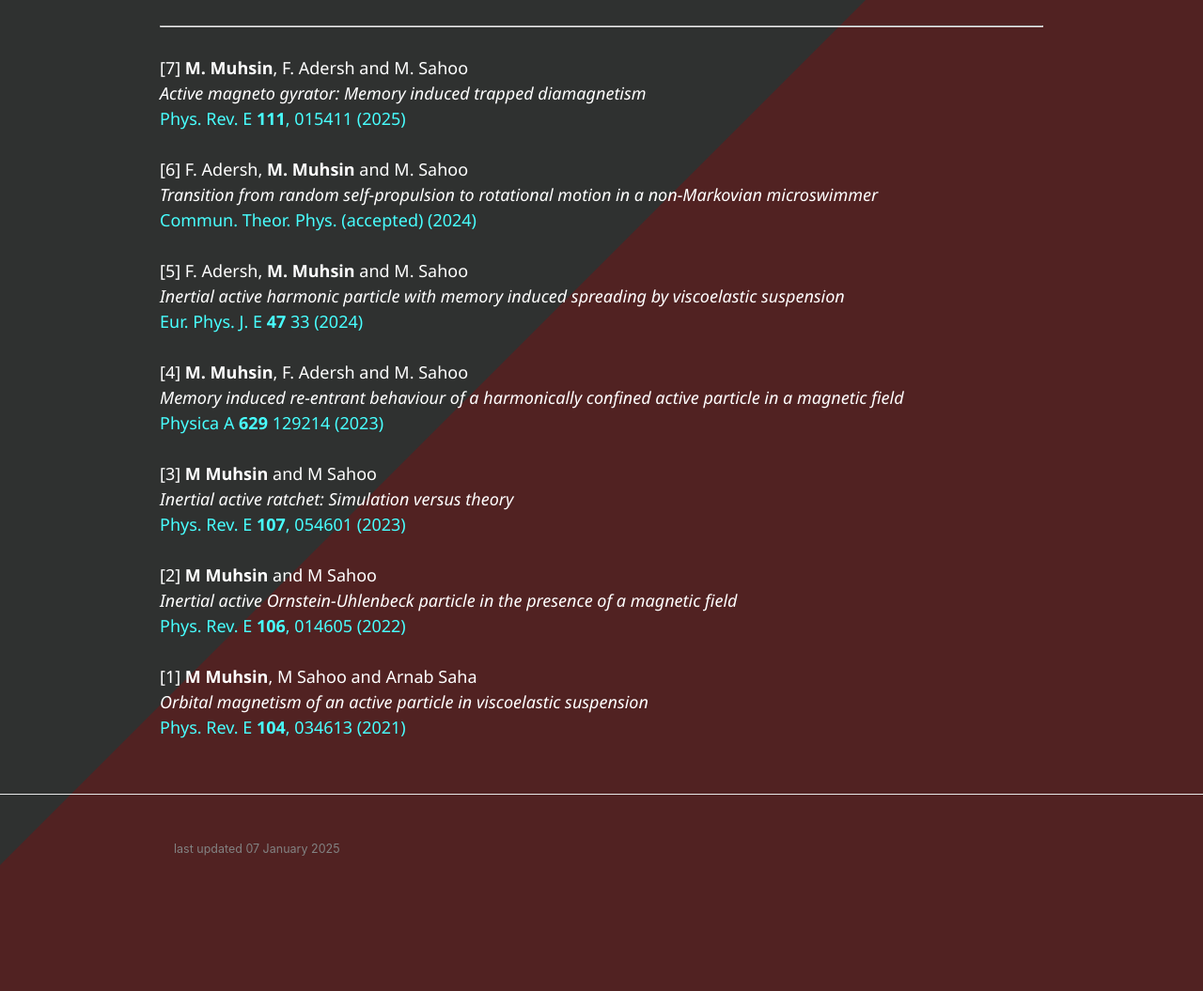
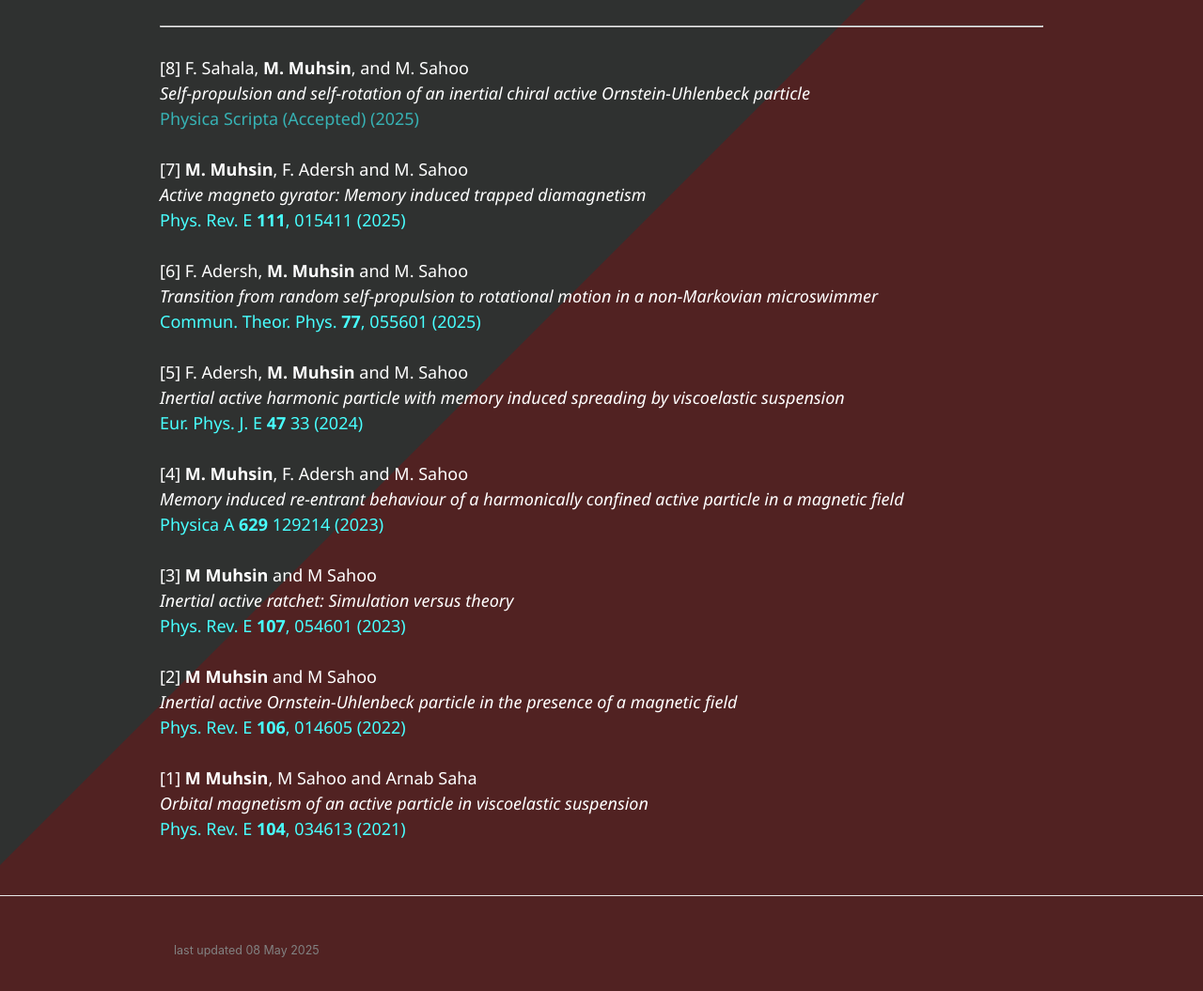
Before and after one commit to phy6boy/phy6boy.github.io, a plain HTML site: page publications/index.html in a window 1280 px wide. Shown: the part 167-1222 px from the top of the page at 94% size. Before the commit the page ends 1143 px from the top, so only its background shows below. Drawn offline with Linux system fonts and the light colour scheme.

Commit message:
Publications Update

```diff
--- a/publications/index.html
+++ b/publications/index.html
@@ -59,6 +59,13 @@ window.onload = wrap_img;
       <div class="wrapper">
 <h2><a name="Publications" class="anchor" href="#About"><span class="octicon octicon-link"></span></a>Publications</h2>
 <hr>
+    [8] F. Sahala, <b>M. Muhsin</b>, and M. Sahoo<br>
+   <em>Self-propulsion and self-rotation of an inertial chiral active Ornstein-Uhlenbeck particle
+    </em>
+   <br>
+    <a href="">Physica Scripta (Accepted) (2025)</a>
+    <br>
+    <br>
     [7] <b>M. Muhsin</b>, F. Adersh and M. Sahoo<br>
    <em>Active magneto gyrator: Memory induced trapped diamagnetism
     </em>
@@ -70,7 +77,7 @@ window.onload = wrap_img;
    <em>Transition from random self-propulsion to rotational motion in a non-Markovian microswimmer
     </em>
    <br>
-    <a href="https://doi.org/10.1088/1572-9494/ad9a8b">Commun. Theor. Phys. (accepted) (2024)</a>
+    <a href="https://doi.org/10.1088/1572-9494/ad9a8b">Commun. Theor. Phys. <b>77</b>, 055601 (2025)</a>
     <br>
     <br>
     [5] F. Adersh, <b>M. Muhsin</b> and M. Sahoo<br>
@@ -119,7 +126,7 @@ window.onload = wrap_img;
     <div class="footer-col-wrapper">
       <div class="footer-col">
 <p><small>
-last updated 07 January 2025
+last updated 08 May 2025
 </small></p>
       </div>
     </div>
```
Also changed, not shown: blog/bm1.html (+1 -1 lines), blog/bm2.html (+1 -1 lines), blog/index.html (+1 -1 lines), index.html (+1 -1 lines), research/index.html (+1 -1 lines).
